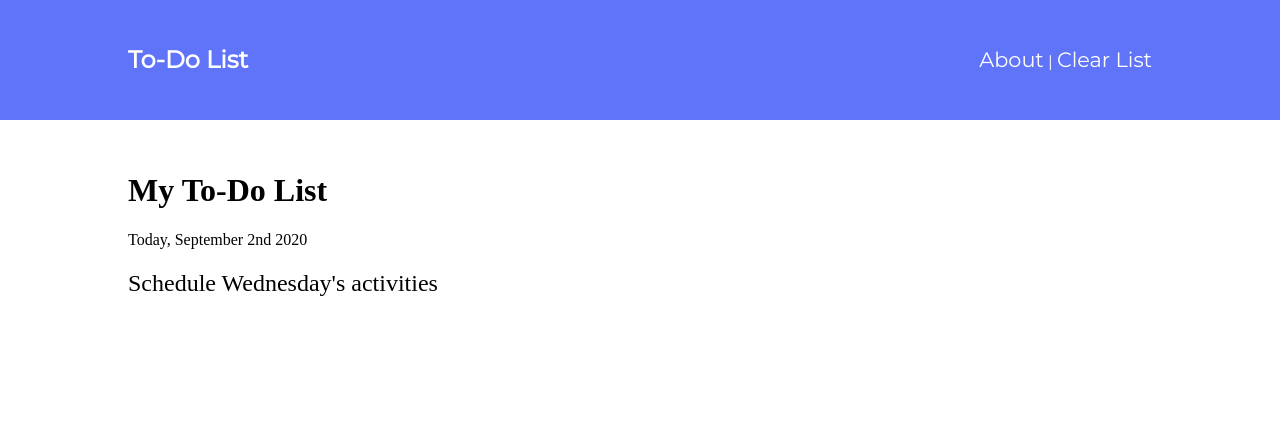
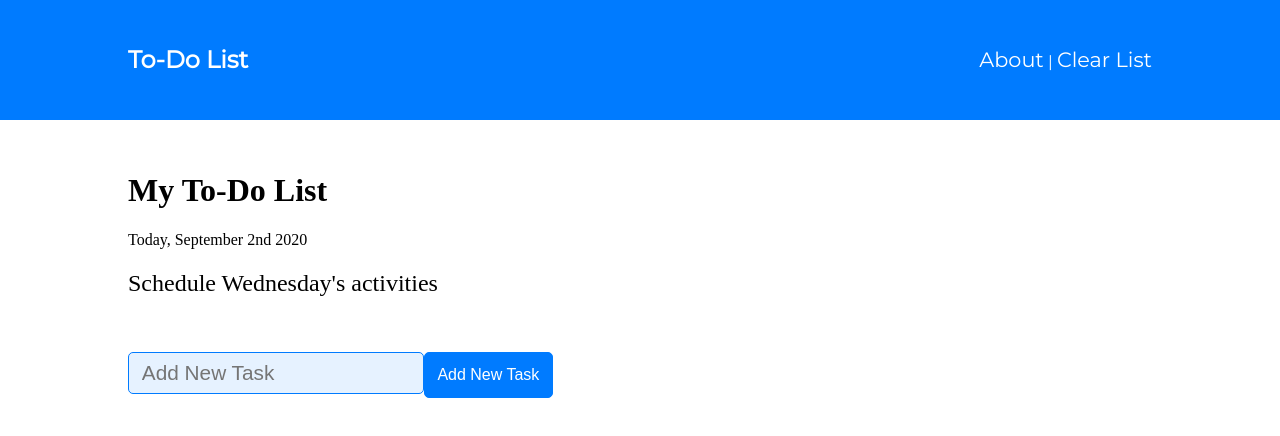
Before and after one commit to coolpythoncodes/React-ToDo-List, a React (Create React App) app: page / in a window 1280 px wide. Shown: the top 436 px of the page. Built offline with nearby package versions, Linux system fonts and the light colour scheme.

Commit message:
AddToDo Component

```diff
--- a/src/App.js
+++ b/src/App.js
@@ -4,6 +4,7 @@ import Header from './component/Header';
 import Info from './component/Info';
 
 import './sass/main.scss';
+import AddToDo from './component/AddToDo';
 
 class App extends Component{
   render(){
@@ -11,7 +12,7 @@ class App extends Component{
       <div>
         <Header/>
         <Info/>
-
+        <AddToDo/>
       </div>
     )
   }
--- /dev/null
+++ b/src/component/AddToDo.js
@@ -0,0 +1,19 @@
+import React, { Component } from 'react';
+
+
+import '../sass/main.scss';
+
+class AddToDo extends Component{
+  render(){
+    return(
+      <div className='container add-to-do'>
+          <form action="">
+                <input type="text" placeholder='Add New Task' />
+                <input type="submit" value="Add New Task" />
+          </form>
+      </div>
+    )
+  }
+}
+
+export default AddToDo;
--- a/src/sass/main.scss
+++ b/src/sass/main.scss
@@ -1,5 +1,5 @@
 @import url("https://fonts.googleapis.com/css2?family=Montserrat");
-$primary-color: #6074F9;
+$primary-color: #007BFF;
 $secondary-color: #F96060;
 
 *{
@@ -56,3 +56,26 @@ header{
 
   }
 }
+
+// AddToDo style component
+.add-to-do{
+  padding-top: 2rem;
+
+  input[type='text']{
+    padding: 0.5rem 0.8rem;
+    border-radius: 5px;
+    border: 1px solid $primary-color;
+    background:lighten($primary-color, 45);
+    font-size: 1.3rem;
+  }
+  input[type='submit']{
+    padding: 0.8rem 0.8rem;
+    background: $primary-color;
+    border: 1px solid $primary-color;
+    font-size: 1rem;
+    border-radius: 5px;
+
+    margin-top: 1.2rem;
+    color: #fff;
+  }
+}
```
